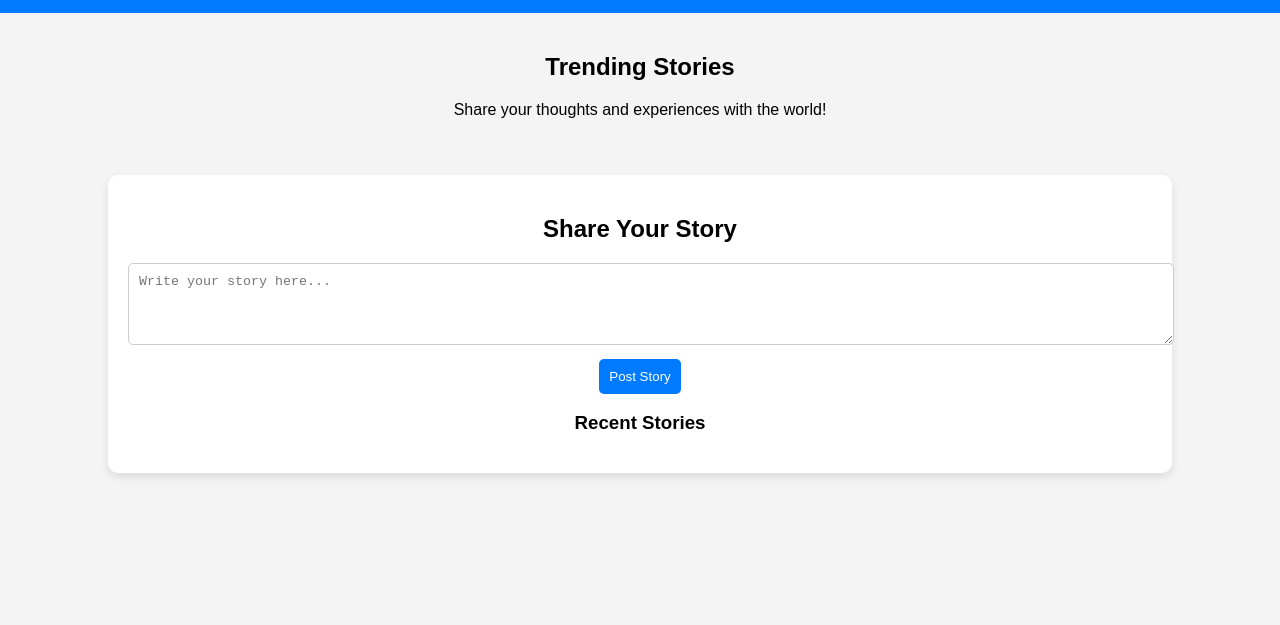
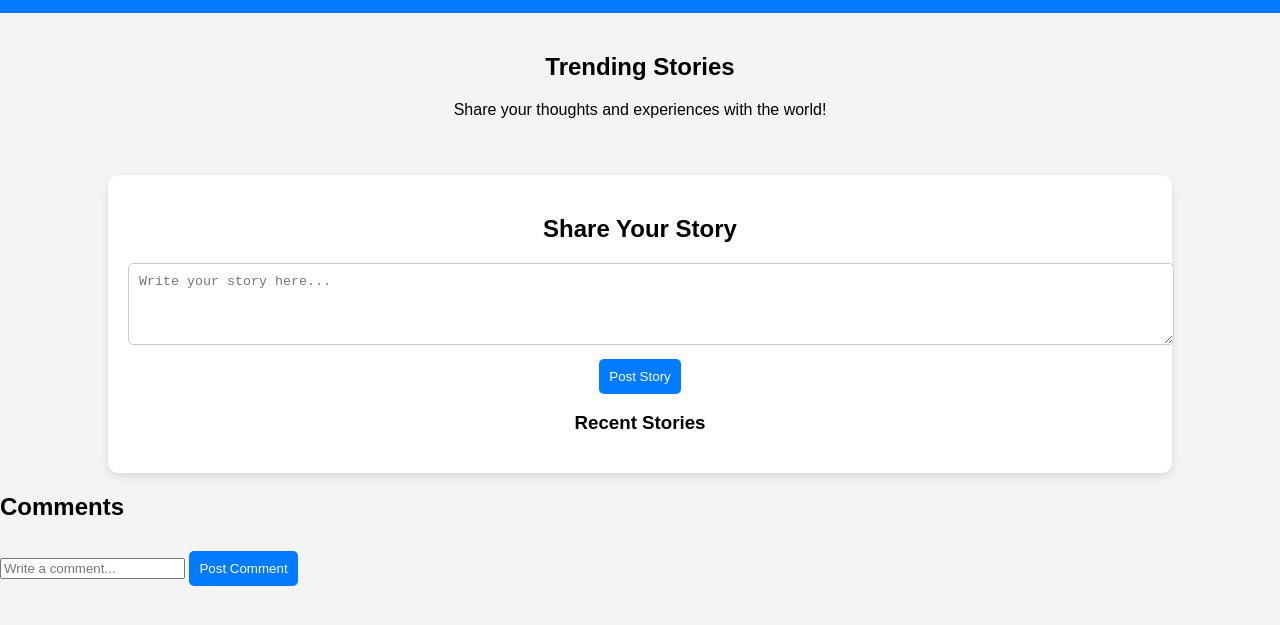
Before and after one commit to Joeytex2/JChat, a plain HTML site: page index.html in a window 1280 px wide. Shown: the part 115-740 px from the top of the page. Drawn offline with Linux system fonts and the light colour scheme.

Commit message:
Update index.html

```diff
--- a/index.html
+++ b/index.html
@@ -31,3 +31,9 @@
     <h3>Recent Stories</h3>
     <ul id="storyList"></ul>
 </section>
+<section id="commentSection">
+    <h2>Comments</h2>
+    <input type="text" id="commentInput" placeholder="Write a comment..." />
+    <button onclick="postComment()">Post Comment</button>
+    <ul id="commentList"></ul>
+</section>
```
